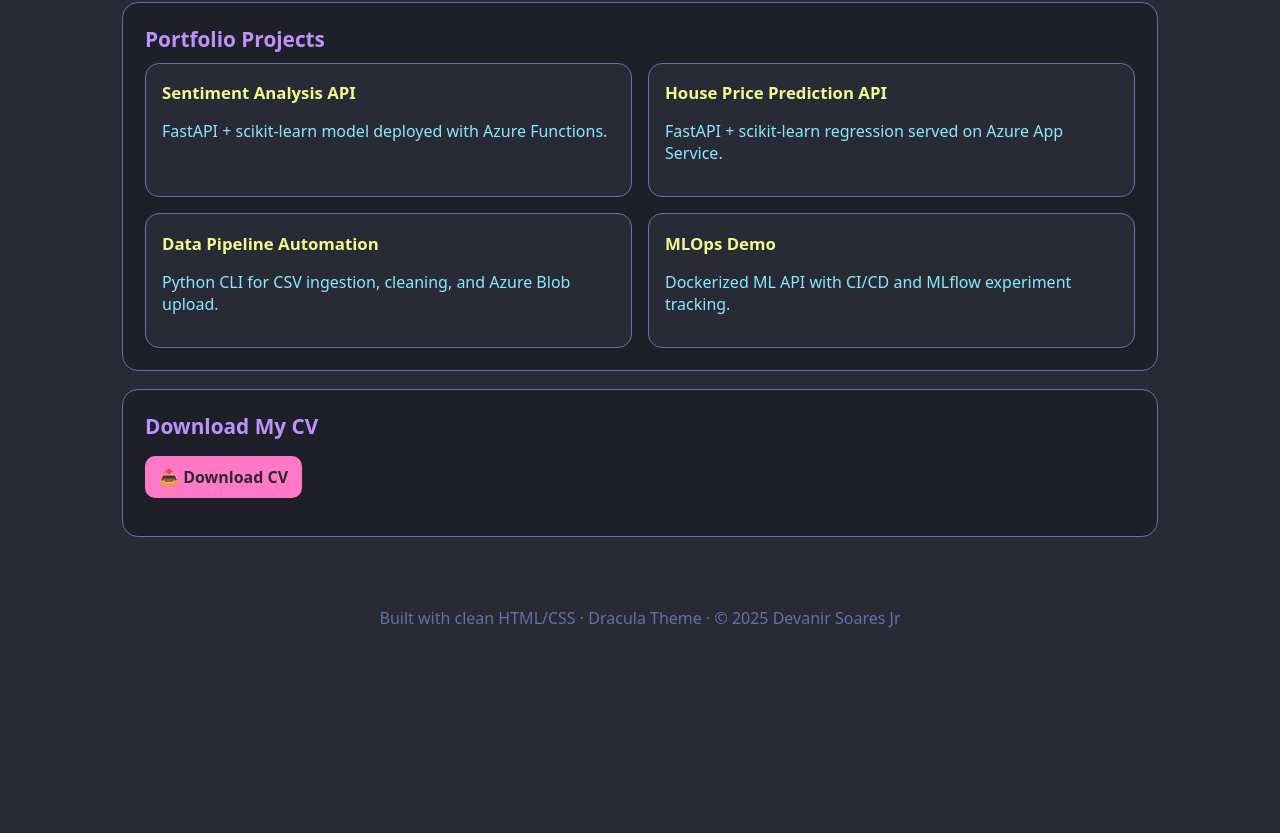
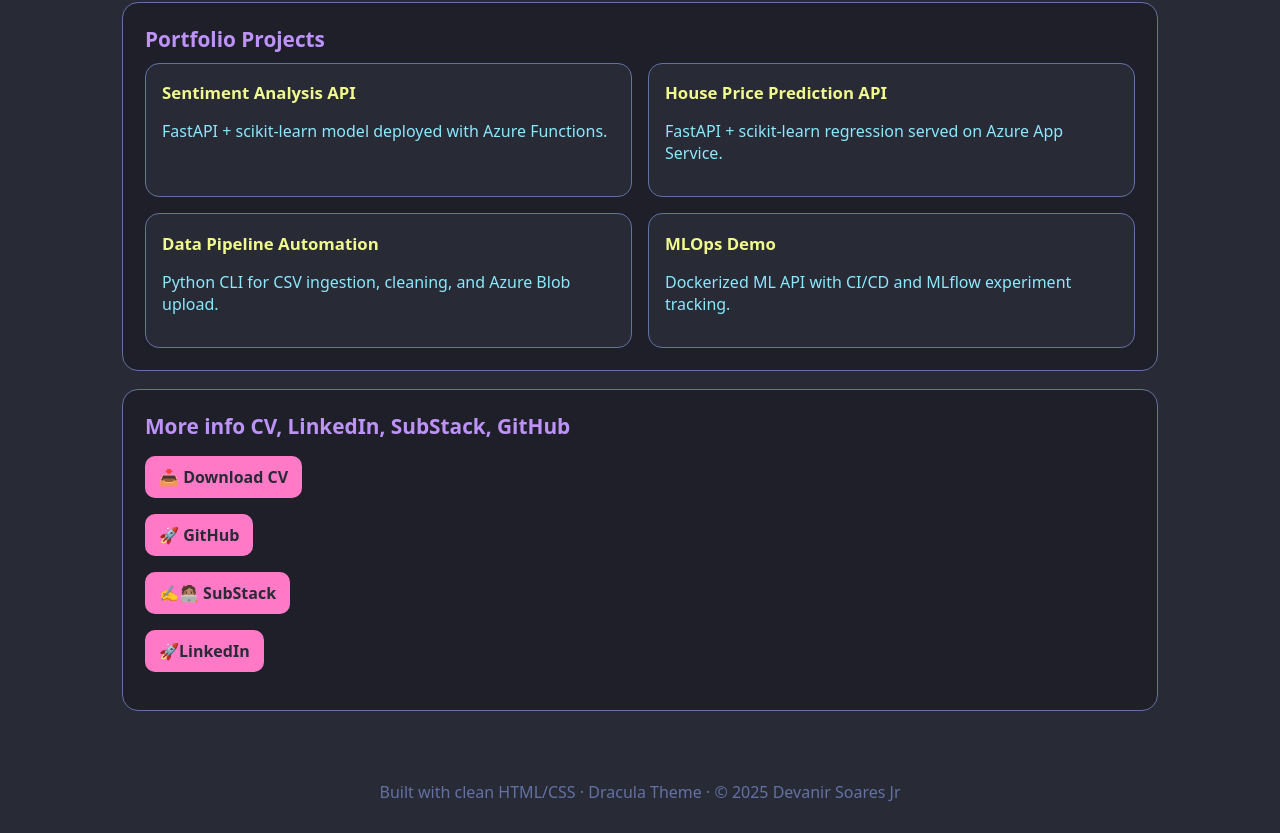
Before and after one commit to DevanirSoaresJr/DevanirSoaresJr.github.io, a plain HTML site: page index.html in a window 1280 px wide. Shown: the part 677-1510 px from the top of the page. Before the commit the page ends 1336 px from the top, so only its background shows below. Drawn offline with Linux system fonts and the light colour scheme.

Commit message:
Update index.html
Updated the Links at page bottom to add my online presence

```diff
--- a/index.html
+++ b/index.html
@@ -157,8 +157,11 @@
   </section>
 
   <section id="cv">
-    <h2>Download My CV</h2>
+    <h2>More info CV, LinkedIn, SubStack, GitHub </h2>
     <p><a href="Devanir_Soares_Jr_CV.pdf" class="btn" download>📥 Download CV</a></p>
+    <p><a href="https://github.com/DevanirSoaresJr" class="btn">🚀 GitHub</a></p>
+    <p><a href="https://substack.com/@d3vanirpyth0n" class="btn">✍️🧑🏽‍💻 SubStack</a></p>
+    <p><a href="https://www.linkedin.com/in/devanirjr/" class="btn">🚀LinkedIn</a></p>
   </section>
 
 </main>
```
